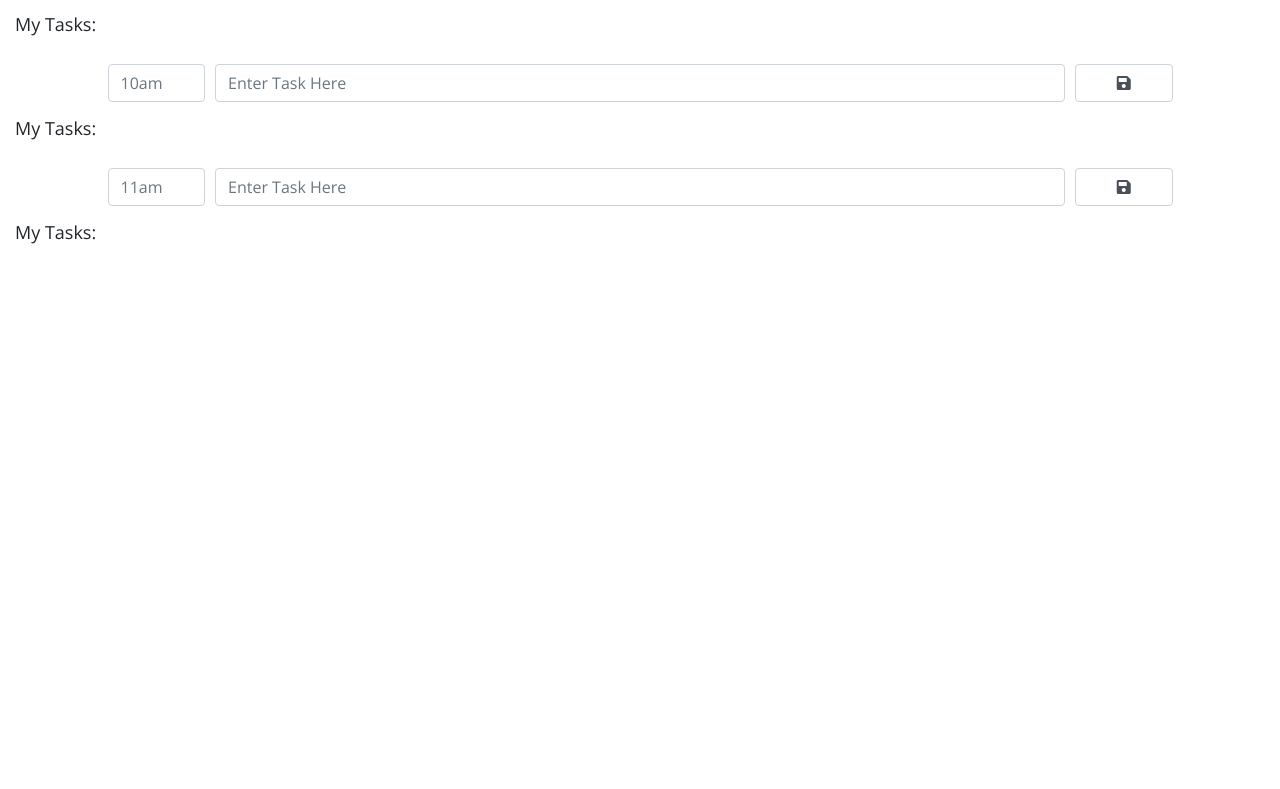
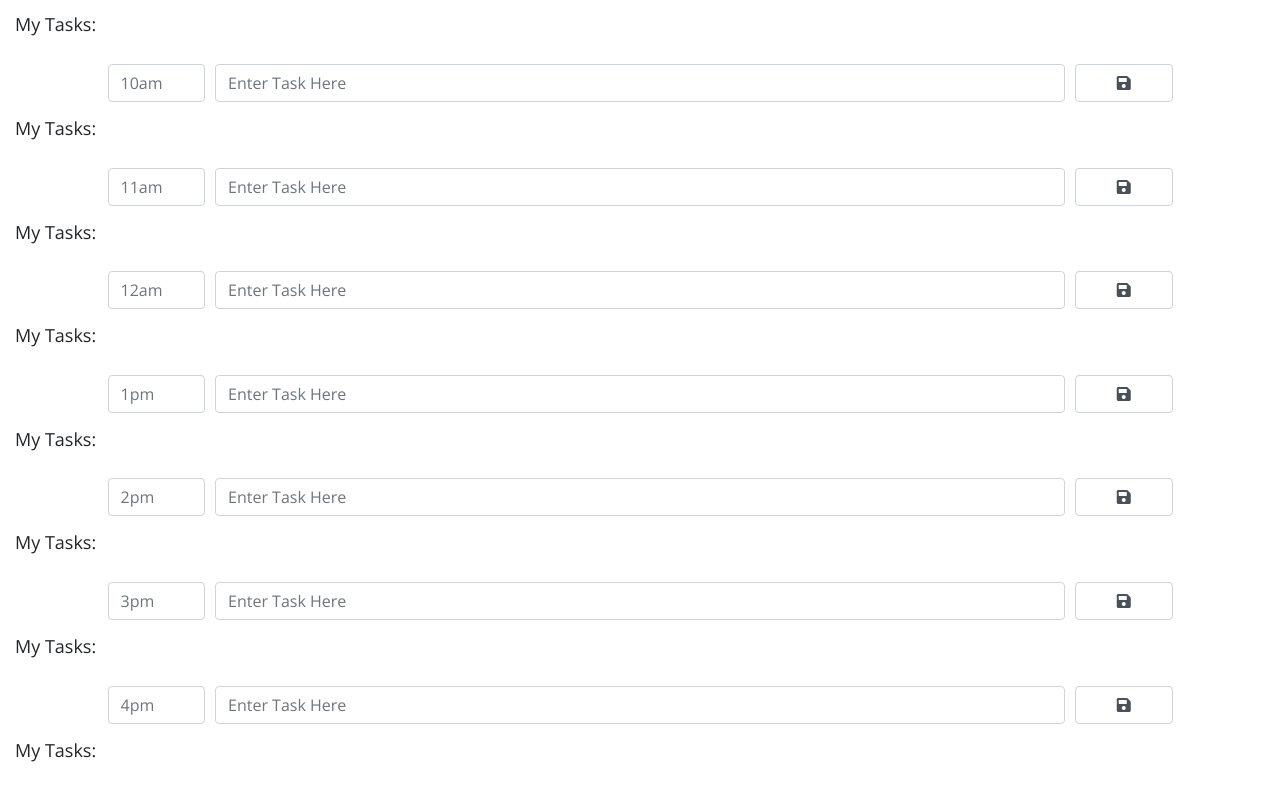
Before and after one commit to angeleefshaw/day-planner-refactor, a React (Create React App) app in the folder day-planner-refector/: page / in a window 1280 px wide. Shown: the part 344-1133 px from the top of the page. Before the commit the page ends 800 px from the top, so only its background shows below. Built offline with nearby package versions, Linux system fonts and the light colour scheme.

Commit message:
Adding all times

```diff
--- a/day-planner-refector/src/App.js
+++ b/day-planner-refector/src/App.js
@@ -12,6 +12,11 @@ function App() {
       <Tasks time="9am"/>
       <Tasks time="10am"/>
       <Tasks time="11am"/>
+      <Tasks time="12am"/>
+      <Tasks time="1pm"/>
+      <Tasks time="2pm"/>
+      <Tasks time="3pm"/>
+      <Tasks time="4pm"/>
     </div>
   )
 }
```
